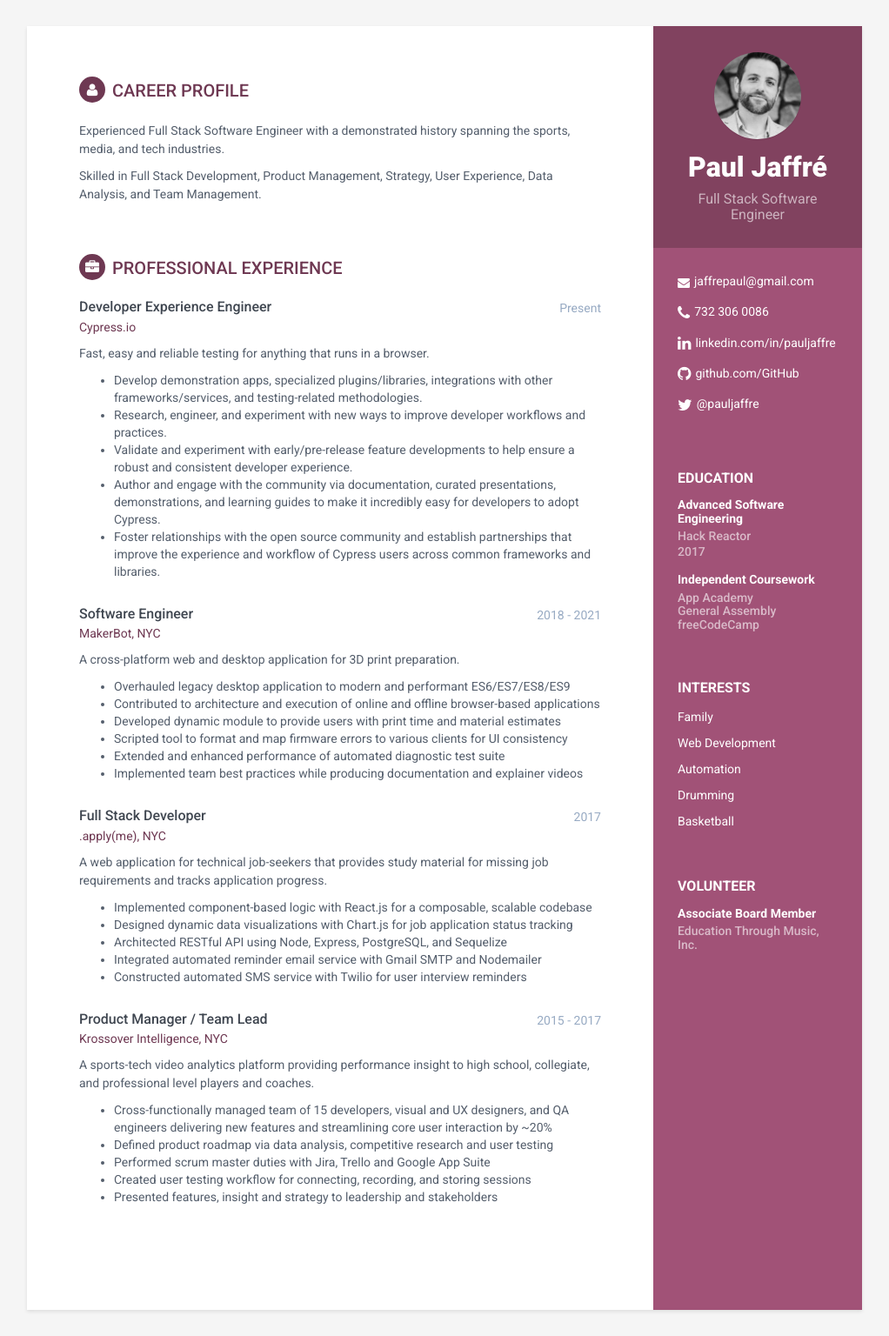
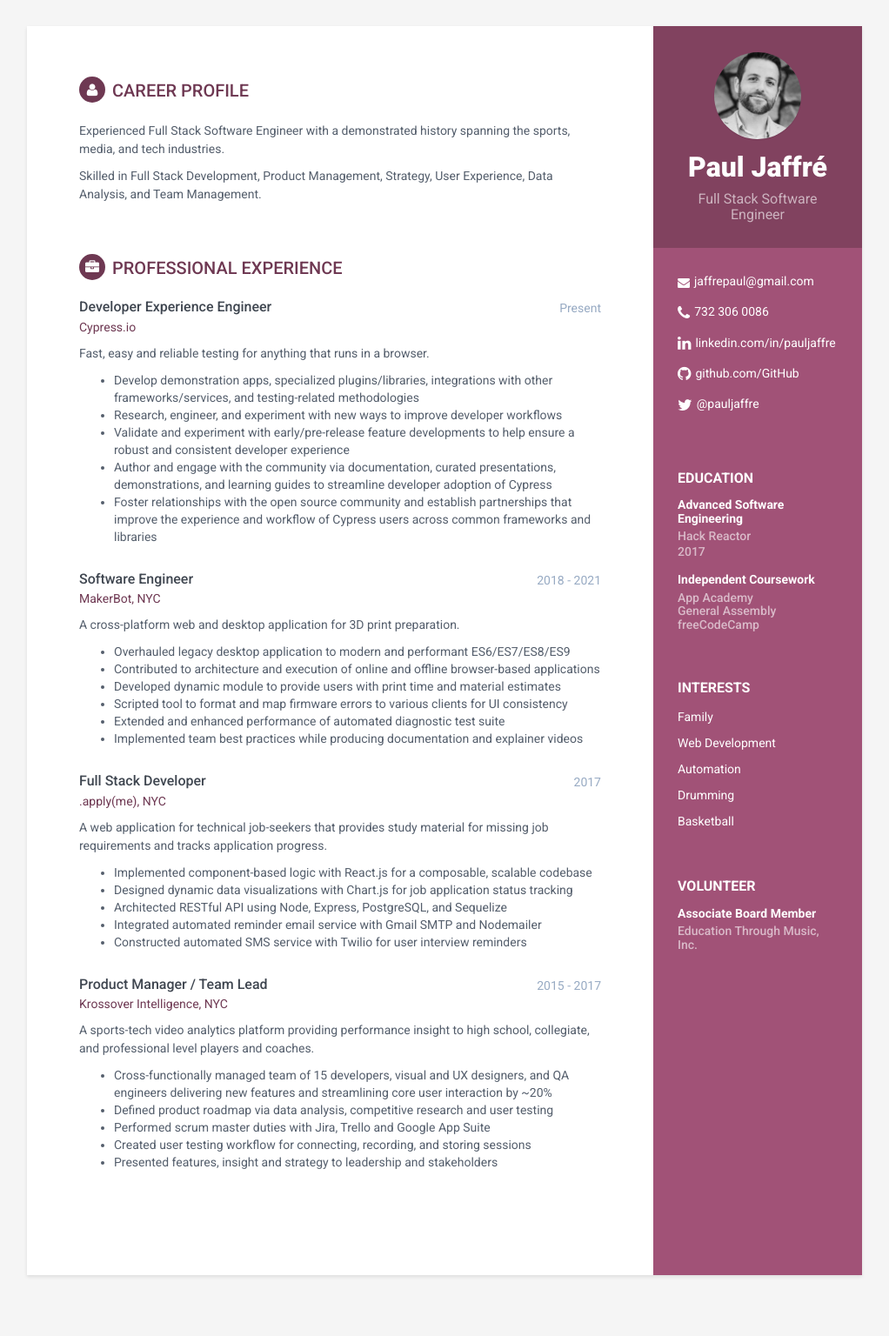
Before and after one commit to jaffrepaul/jaffrepaul.github.io, a Jekyll site: the page built from index.html, in a window 1280 px wide. Shown: the whole page at 87% size, without its empty margins (129-1151 px from the left). Built offline with Jekyll 4.4.1, drawn with Linux system fonts in a browser that asks for light colours; after the commit the page ends 1496 px from its top, so only the background shows below that.

Commit message:
Update experience.html

```diff
--- a/_includes/experience.html
+++ b/_includes/experience.html
@@ -31,11 +31,11 @@
         <div class="details">
             <p>Fast, easy and reliable testing for anything that runs in a browser.</p>
             <ul>
-                <li>Develop demonstration apps, specialized plugins/libraries, integrations with other frameworks/services, and testing-related methodologies.</li>
-                <li>Research, engineer, and experiment with new ways to improve developer workflows and practices.</li>
-                <li>Validate and experiment with early/pre-release feature developments to help ensure a robust and consistent developer experience.</li>
-                <li>Author and engage with the community via documentation, curated presentations, demonstrations, and learning guides to make it incredibly easy for developers to adopt Cypress.</li>
-                <li>Foster relationships with the open source community and establish partnerships that improve the experience and workflow of Cypress users across common frameworks and libraries.</li>
+                <li>Develop demonstration apps, specialized plugins/libraries, integrations with other frameworks/services, and testing-related methodologies</li>
+                <li>Research, engineer, and experiment with new ways to improve developer workflows</li>
+                <li>Validate and experiment with early/pre-release feature developments to help ensure a robust and consistent developer experience</li>
+                <li>Author and engage with the community via documentation, curated presentations, demonstrations, and learning guides to streamline developer adoption of Cypress</li>
+                <li>Foster relationships with the open source community and establish partnerships that improve the experience and workflow of Cypress users across common frameworks and libraries</li>
             </ul>
         </div>
         <!--//details-->
```
